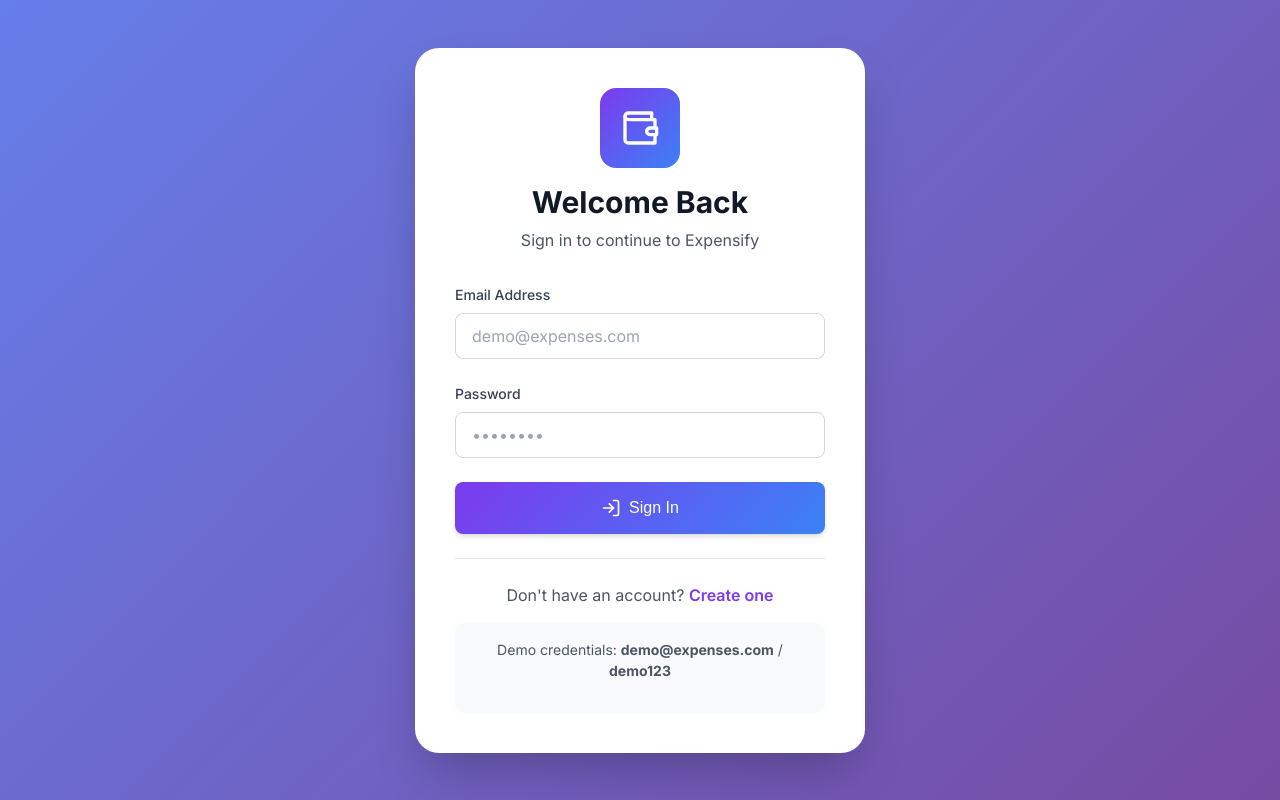
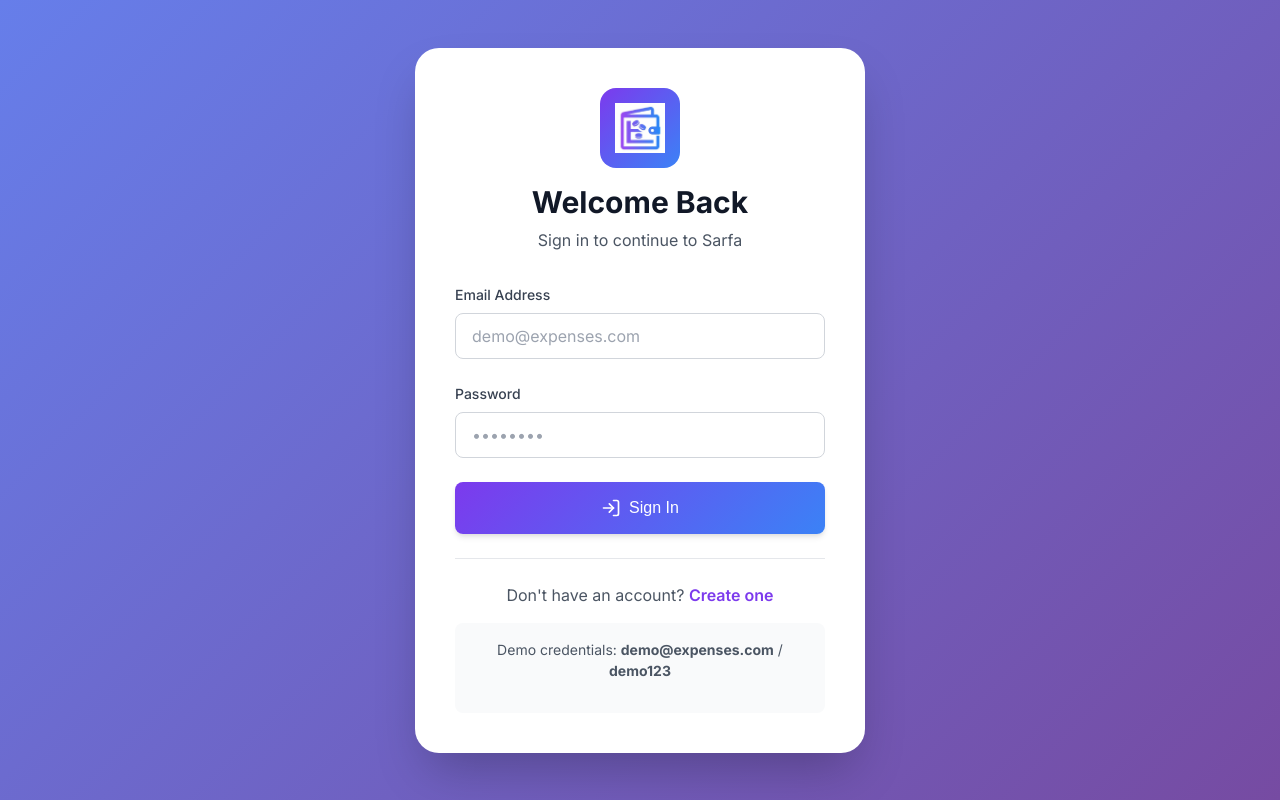
Before and after one commit to isorbon/Sarfa_App, a React (Vite) app: page /login in a window 1280 px wide. Built offline with nearby package versions, Linux system fonts and the light colour scheme.

Commit message:
Renamed the Application

```diff
--- a/index.html
+++ b/index.html
@@ -1,21 +1,25 @@
 <!doctype html>
 <html lang="en">
+
 <head>
   <meta charset="UTF-8" />
   <link rel="icon" type="image/png" href="/favicon.png" />
   <meta name="viewport" content="width=device-width, initial-scale=1.0" />
-    <meta name="description" content="Expensify - Track your expenses and manage your finances with ease" />
+  <meta name="description" content="Sarfa - Track your expenses and manage your finances with ease" />
   <meta name="theme-color" content="#8B5CF6" />
 
   <!-- Google Fonts -->
   <link rel="preconnect" href="https://fonts.googleapis.com">
   <link rel="preconnect" href="https://fonts.gstatic.com" crossorigin>
-    <link href="https://fonts.googleapis.com/css2?family=Inter:wght@300;400;500;600;700;800&display=swap" rel="stylesheet">
+  <link href="https://fonts.googleapis.com/css2?family=Inter:wght@300;400;500;600;700;800&display=swap"
+    rel="stylesheet">
 
-    <title>Expensify - Expense Tracker</title>
+  <title>Sarfa - Expense Tracker</title>
 </head>
+
 <body>
   <div id="root"></div>
   <script type="module" src="/src/main.tsx"></script>
 </body>
+
 </html>
--- a/src/components/Sidebar.tsx
+++ b/src/components/Sidebar.tsx
@@ -43,8 +43,8 @@
     <aside className="sidebar">
       <div className="sidebar-header">
         <div className="sidebar-logo">
-          <img src="/logo.png" alt="Expensify" style={{ width: '40px', height: '40px' }} />
-          <span className="sidebar-logo-text">EXPENSIFY</span>
+          <img src="/logo.png" alt="Sarfa" style={{ width: '40px', height: '40px' }} />
+          <span className="sidebar-logo-text">SARFA</span>
         </div>
         <p className="sidebar-tagline">Track your all expenses and transactions</p>
       </div>
--- a/src/pages/Login.tsx
+++ b/src/pages/Login.tsx
@@ -1,7 +1,7 @@
 import React, { useState } from 'react';
 import { Link, useNavigate } from 'react-router-dom';
 import { useAuth } from '../context/AuthContext';
-import { LogIn, Wallet } from 'lucide-react';
+import { LogIn } from 'lucide-react';
 
 const Login: React.FC = () => {
   const [email, setEmail] = useState('');
@@ -31,10 +31,10 @@
       <div className="login-card">
         <div className="login-header">
           <div className="logo-icon">
-            <Wallet size={40} />
+            <img src="/logo.png" alt="Sarfa" style={{ width: '50px', height: '50px' }} />
           </div>
           <h1>Welcome Back</h1>
-          <p>Sign in to continue to Expensify</p>
+          <p>Sign in to continue to Sarfa</p>
         </div>
 
         {error && (
```
Also changed, not shown: public/logo.png, 1 other file (tests, documents, lock files or other folders). Lines whose indentation alone changed are shown as unchanged.
